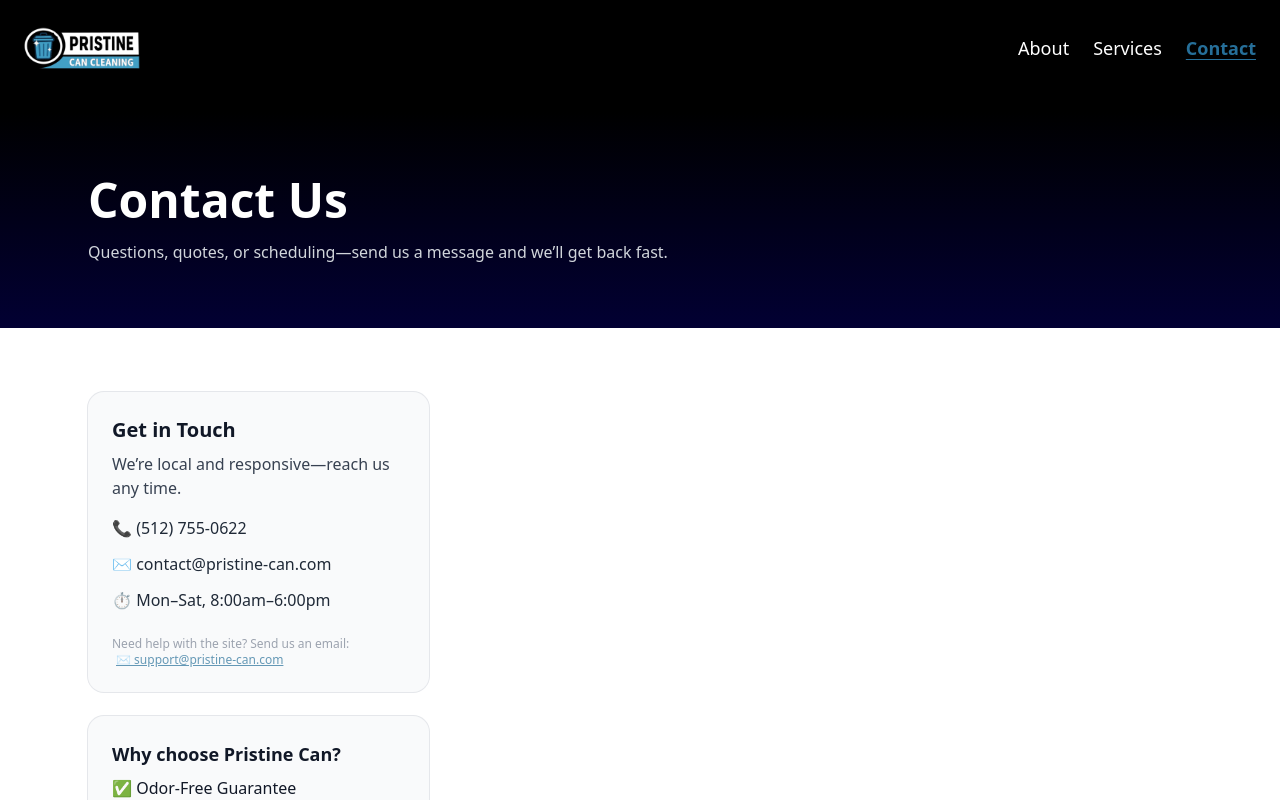
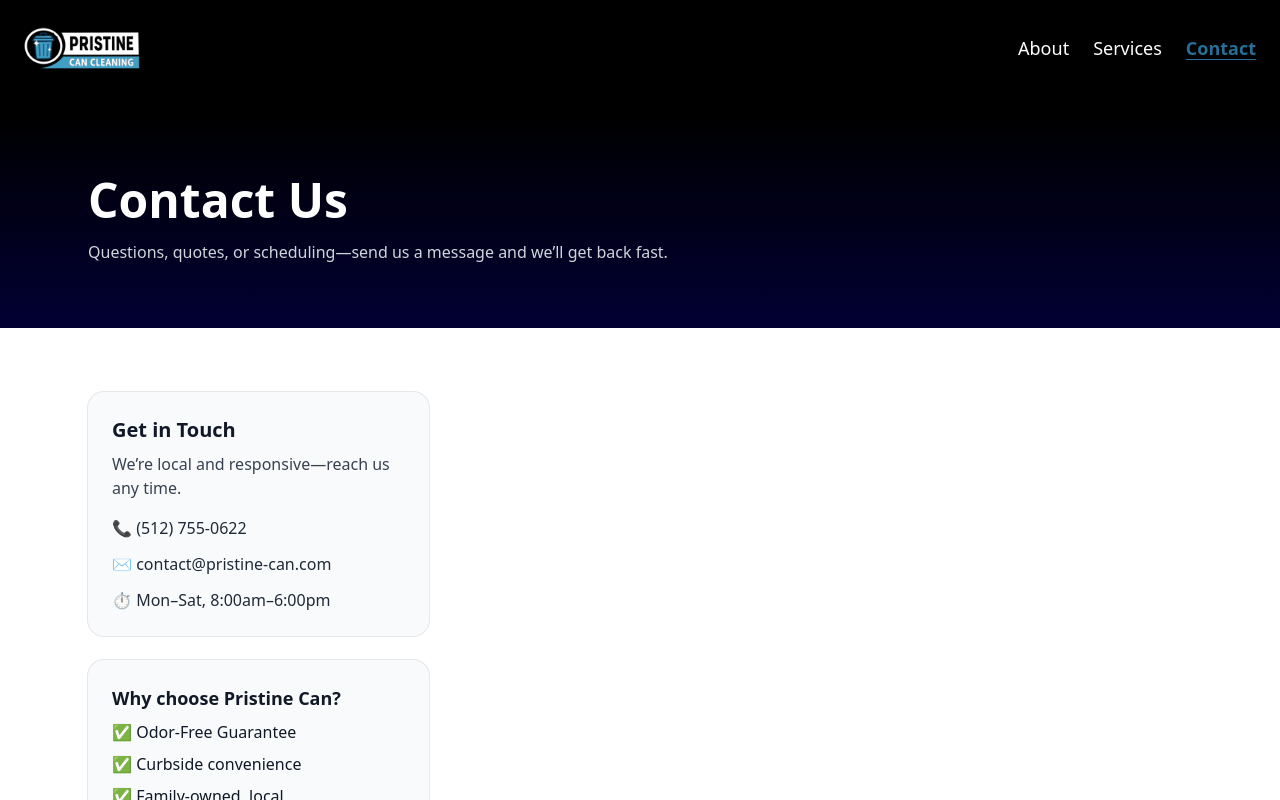
Before and after one commit to titushopkins/pristine-can, a Vue app: page /contact in a window 1280 px wide. Shown: the top 800 px of the page. Built offline with nearby package versions, Linux system fonts and the light colour scheme; no server answers; what vue3-clipboard, vue3-touch-events would draw is missing.

Commit message:
Deploy latest build

```diff
--- a/src/components/pages/contact.vue
+++ b/src/components/pages/contact.vue
@@ -29,7 +29,7 @@
               <a href="mailto:contact@pristine-can.com" class="block hover:underline">✉️ contact@pristine-can.com</a>
               <p>⏱ Mon–Sat, 8:00am–6:00pm</p>
             </div>
-              <p class="flex flex-col text-xs text-start pt-6 text-gray-400">Need help with the site? Send us an email: <a href="mailto:support@pristine-can.com" class="text-pristine-light-blue/70 block underline pl-1">✉️ support@pristine-can.com</a></p>
+              <!-- <p class="flex flex-col text-xs text-start pt-6 text-gray-400">Need help with the site? Send us an email: <a href="mailto:support@pristine-can.com" class="text-pristine-light-blue/70 block underline pl-1">✉️ support@pristine-can.com</a></p> -->
           </div>
 
           <div class="rounded-2xl p-6 bg-gray-50 ring-1 ring-gray-200">
```
Also changed, not shown: 3 other files (tests, documents, lock files or other folders).
